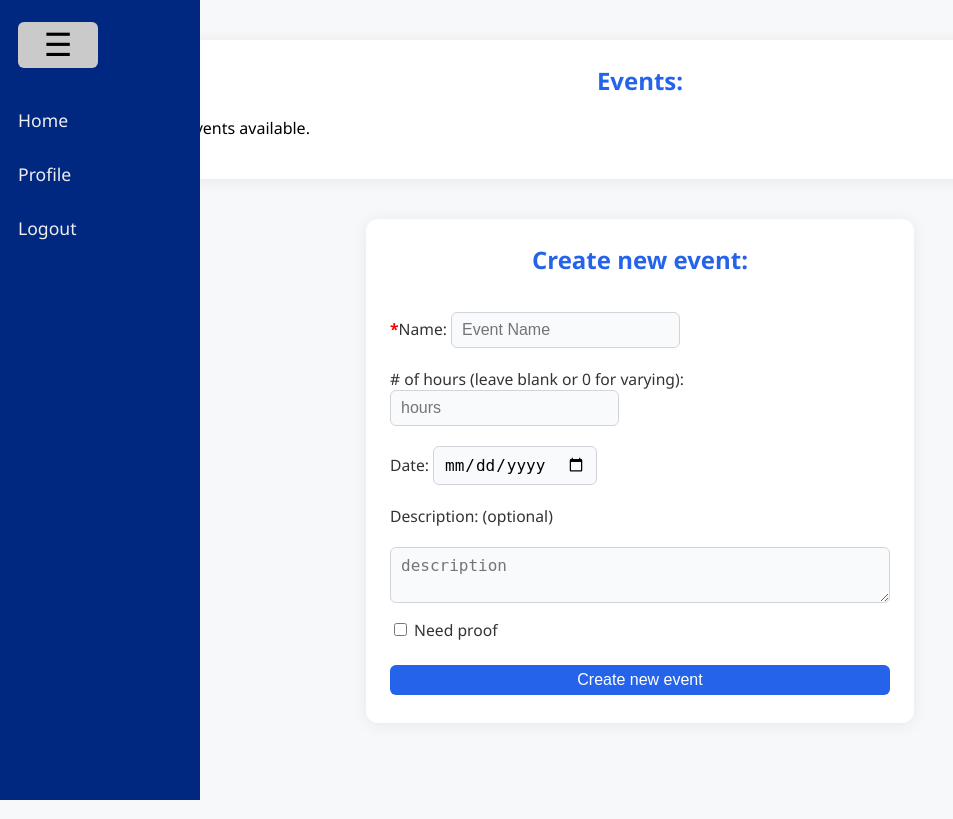
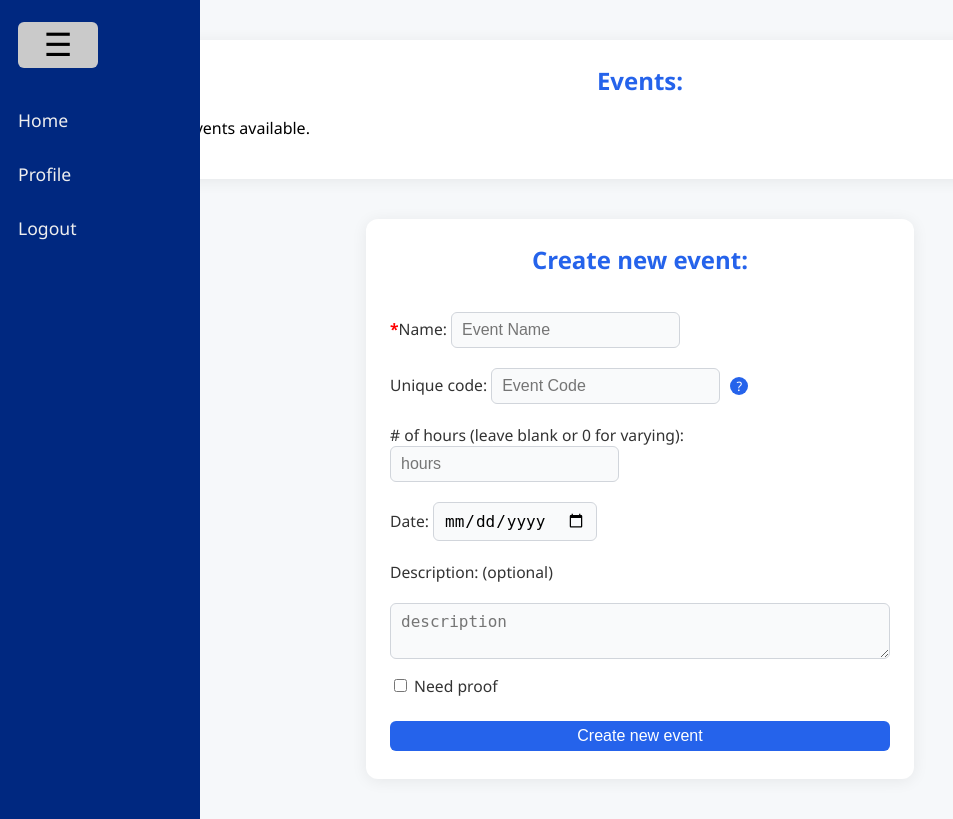
Before and after one commit to JasonVBN/hourstracker, a Flask app: template templates/events.html in a window 1280 px wide. Shown: the whole page, without its empty margins (0-953 px from the left). Run offline with Flask 3, Linux system fonts and the light colour scheme; the template is opened without the code that fills it, so the values that code supplies are empty.

Commit message:
added custom unique code feature for events

```diff
--- a/app.py
+++ b/app.py
@@ -8,6 +8,7 @@ import jwt
 import requests
 import io
 import openpyxl
+import uuid
 from datetime import datetime
 import time
 from dotenv import load_dotenv
@@ -66,7 +67,7 @@ def index():
     )
 
 # visited only via QR code
-@app.route('/checkin/<int:event_id>')
+@app.route('/checkin/<string:event_id>')
 def checkin(event_id):
     return render_template('checkin.html',
                             event=geteventbyid(event_id),
@@ -170,12 +171,14 @@ def events():
 @app.route('/events/new', methods=['POST'])
 def new_event():
     name = request.form.get('event_name')
+    code = request.form.get('code') or None
     hours = float(request.form.get('hours') or 0)
     date = request.form.get('date') or None
     desc = request.form.get('desc') or None
     needproof = request.form.get('needproof') or 0
-
-    addevent(name, hours, date, desc, needproof)
+    if not code:
+        code = str(uuid.uuid4())
+    addevent(code, name, hours, date, desc, needproof)
     return redirect('/events')
 
 @app.route('/events/edit/<int:id>', methods=['POST'])
--- a/db.py
+++ b/db.py
@@ -40,13 +40,14 @@ def runquery(query: str, params=None) -> list:
 def geteventbyid(event_id: int):
     return runquery("SELECT * FROM events WHERE id = %s", (event_id,))[0]
 
-def addevent(name, hours=0, date=None, desc=None, needproof=False):
+def addevent(code, name, hours=0, date=None, desc=None, needproof=False):
     conn = mysql.connector.connect(**config)
     cursor = conn.cursor()
+    print(code)
     cursor.execute("INSERT INTO events"
-                   "(name, hours, date, `desc`, needproof) "
-                   "VALUES (%s, %s, %s, %s, %s)",
-                    (name, hours, date, desc, needproof))
+                   "(id, name, hours, date, `desc`, needproof) "
+                   "VALUES (%s, %s, %s, %s, %s, %s)",
+                    (code, name, hours, date, desc, needproof))
     conn.commit()
     cursor.close()
     conn.close()
--- a/templates/events.html
+++ b/templates/events.html
@@ -44,6 +44,41 @@
             color: #888;
             cursor: pointer;
         }
+
+
+        .help-icon {
+        display: inline-block;
+        margin-left: 6px;
+        background: #2563eb;
+        color: #fff;
+        border-radius: 50%;
+        width: 18px;
+        height: 18px;
+        text-align: center;
+        font-size: 13px;
+        line-height: 18px;
+        cursor: pointer;
+        position: relative;
+    }
+    .help-tooltip {
+        display: none;
+        position: absolute;
+        left: 24px;
+        top: 0;
+        background: #fff;
+        color: #222;
+        border: 1px solid #ddd;
+        border-radius: 8px;
+        box-shadow: 0 2px 8px rgba(0,0,0,0.08);
+        padding: 10px 16px;
+        width: 240px;
+        z-index: 10;
+        font-size: 0.95em;
+    }
+    .help-icon:hover .help-tooltip,
+    .help-icon:focus .help-tooltip {
+        display: block;
+    }
     </style>
 
     <!-- QRCode.js: -->
@@ -175,6 +210,18 @@
         <input type="text" name="event_name" placeholder="Event Name" required>
         </label>
 
+        <label>Unique code:
+        <input type="text" name="code" placeholder="Event Code">
+        <span class="help-icon" tabindex="0">?
+            <span class="help-tooltip">
+                <p>
+                    Custom code for this event's check-in URL.<br>
+                    Leave blank to have a random code generated automatically.
+                </p>
+            </span>
+        </span>
+        </label>
+
         <label># of hours (leave blank or 0 for varying):
         <input type="number" name="hours" step="0.25" placeholder="hours">
         </label>
```
